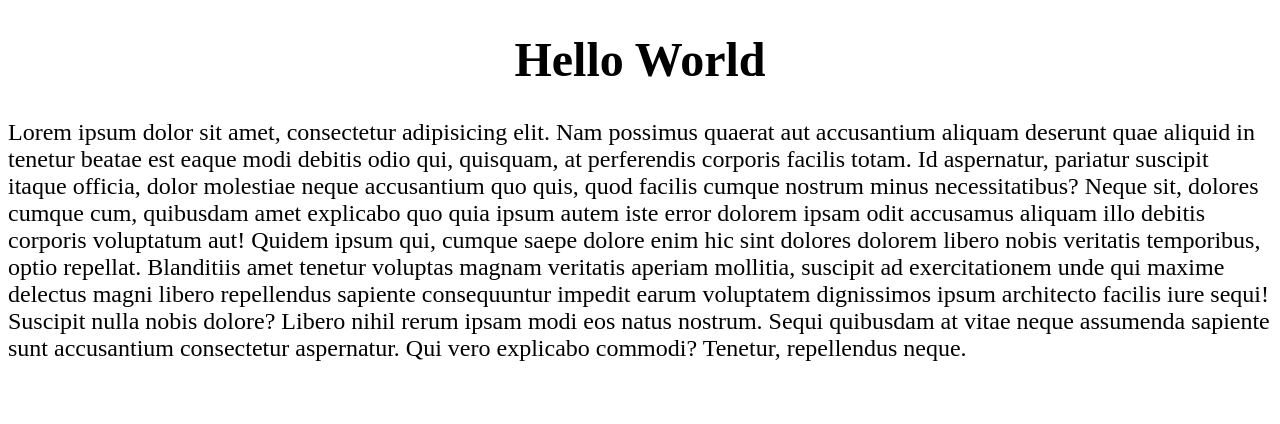
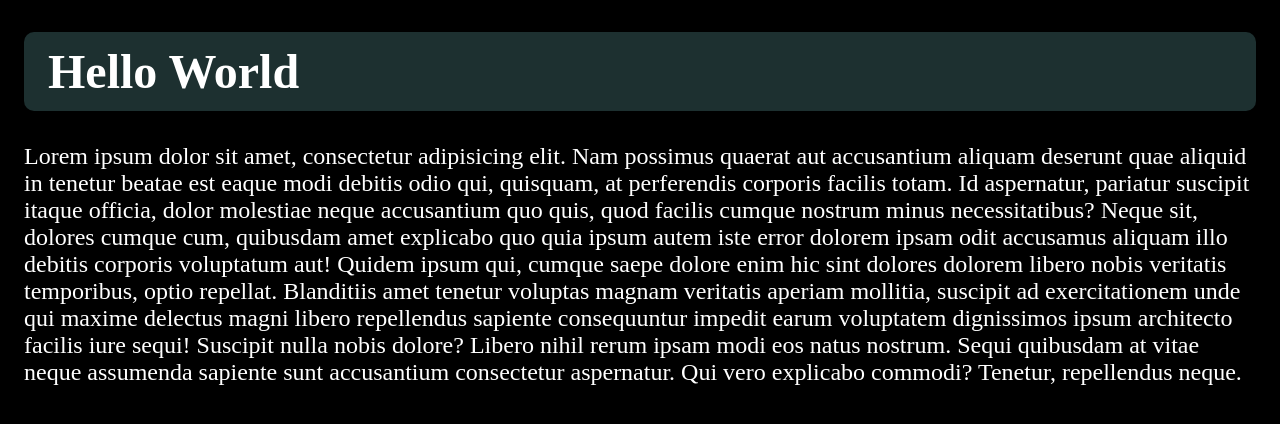
Before and after one commit to chrisgrasser/github-pages-hello-world, a plain HTML site: page index.html in a window 1280 px wide. Drawn offline with Linux system fonts and the light colour scheme.

Commit message:
style changes

```diff
--- a/style.css
+++ b/style.css
@@ -1,7 +1,18 @@
+html {
+    background-color: black;
+    color: white;
+}
+
 body {
     font-size: 1.5rem;
+    margin-left: 1em;
+    margin-right: 1em;
 }
 
 h1 {
-    text-align: center;
+    background-color: #1d3030;
+    border-radius: 10px;
+    padding-left: .5em;
+    padding-top: .25em;
+    padding-bottom: .25em;
 }
```
